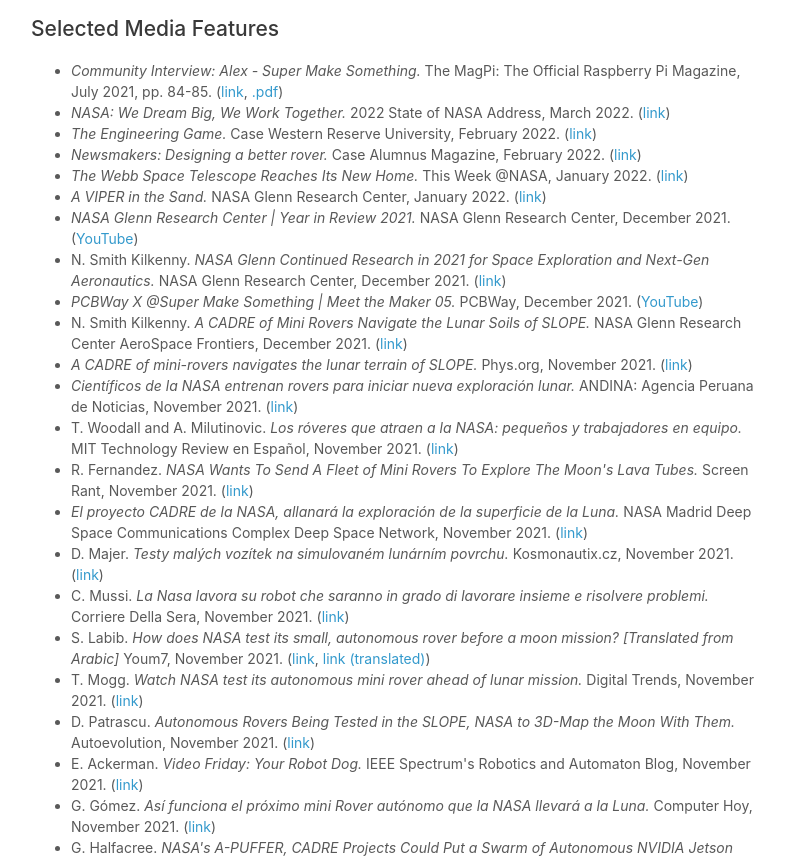
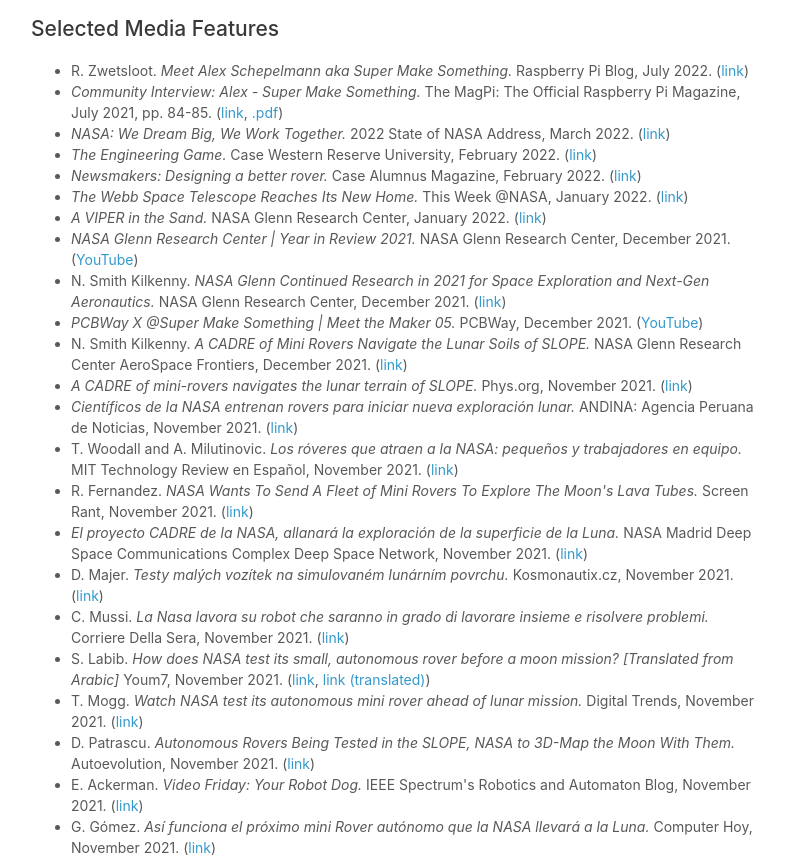
Before and after one commit to aschepelmann/aschepelmann.github.io, a plain HTML site: page index.html in a window 1280 px wide. Shown: the part 3614-4474 px from the top of the page, without its empty margins (409-1194 px from the left). Drawn offline with Linux system fonts and the light colour scheme.

Commit message:
Added MagPi Blog Feature link

```diff
--- a/index.html
+++ b/index.html
@@ -119,6 +119,7 @@
 		<h2> Selected Media Features</h2>
 
 		<ul>
+			<li>R. Zwetsloot. <i>Meet Alex Schepelmann aka Super Make Something.</i> Raspberry Pi Blog, July 2022. (<a href="https://magpi.raspberrypi.com/articles/meet-alex-schepelmann-aka-super-make-something">link</a>)
 			<li><i>Community Interview: Alex - Super Make Something.</i> The MagPi: The Official Raspberry Pi Magazine, July 2021, pp. 84-85. (<a href="https://store.rpipress.cc/collections/latest-releases/products/the-magpi-magazine-119">link</a>,<a href="https://magpi.raspberrypi.com/issues/119/pdf/download"> .pdf</a>)
 			<li><i>NASA: We Dream Big, We Work Together.</i> 2022 State of NASA Address, March 2022. (<a href="https://www.youtube.com/watch?v=7jTaQQA5vAk">link</a>)
 			<li><i>The Engineering Game.</i> Case Western Reserve University, February 2022. (<a href="https://youtu.be/3ZZSZF0IUsw">link</a>)
```
